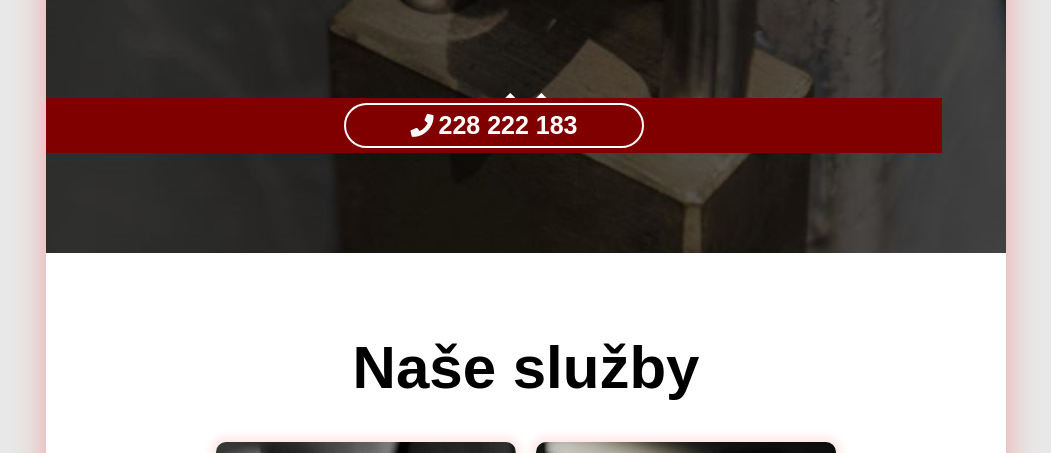
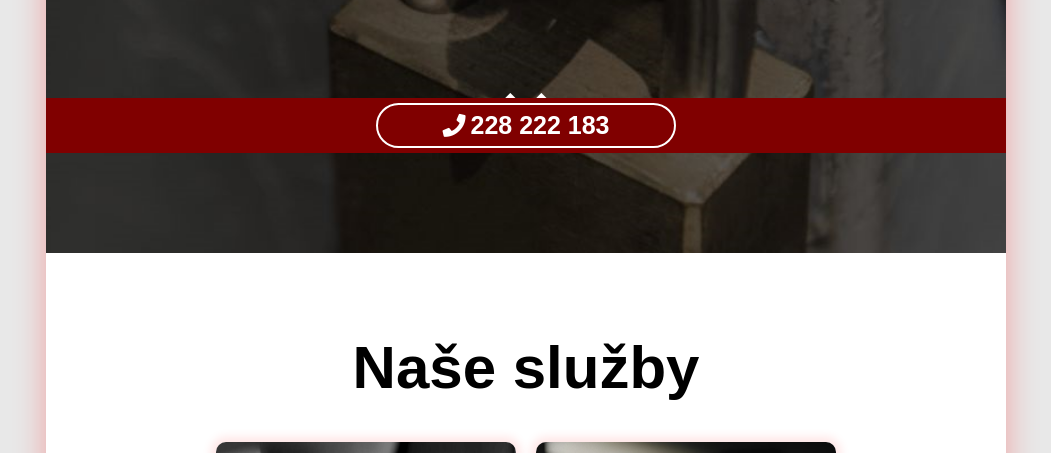
Before and after one commit to martipl/fofrzamecnik, a plain HTML site: page default.html in a window 1280 px wide. Shown: the part 647-1100 px from the top of the page, without its empty margins (114-1165 px from the left). Drawn offline with Linux system fonts and the light colour scheme.

Commit message:
Add files via upload

```diff
--- a/default.html
+++ b/default.html
@@ -328,7 +328,7 @@
     .fixed-div {
         position: fixed; /* Nastavení fixní pozice */
         bottom: 0; /* Umístění na dolní okraj obrazovky */
-        width: 70%; /* Šířka divu, aby pokrýval celou šířku obrazovky */
+        width: 75%; /* Šířka divu, aby pokrýval celou šířku obrazovky */
         background-color: #800000;
         justify-content: center;
         align-items: center;
```
Also changed, not shown: ochrana-osobnich-udaju.html.html (+1 -1 lines).
